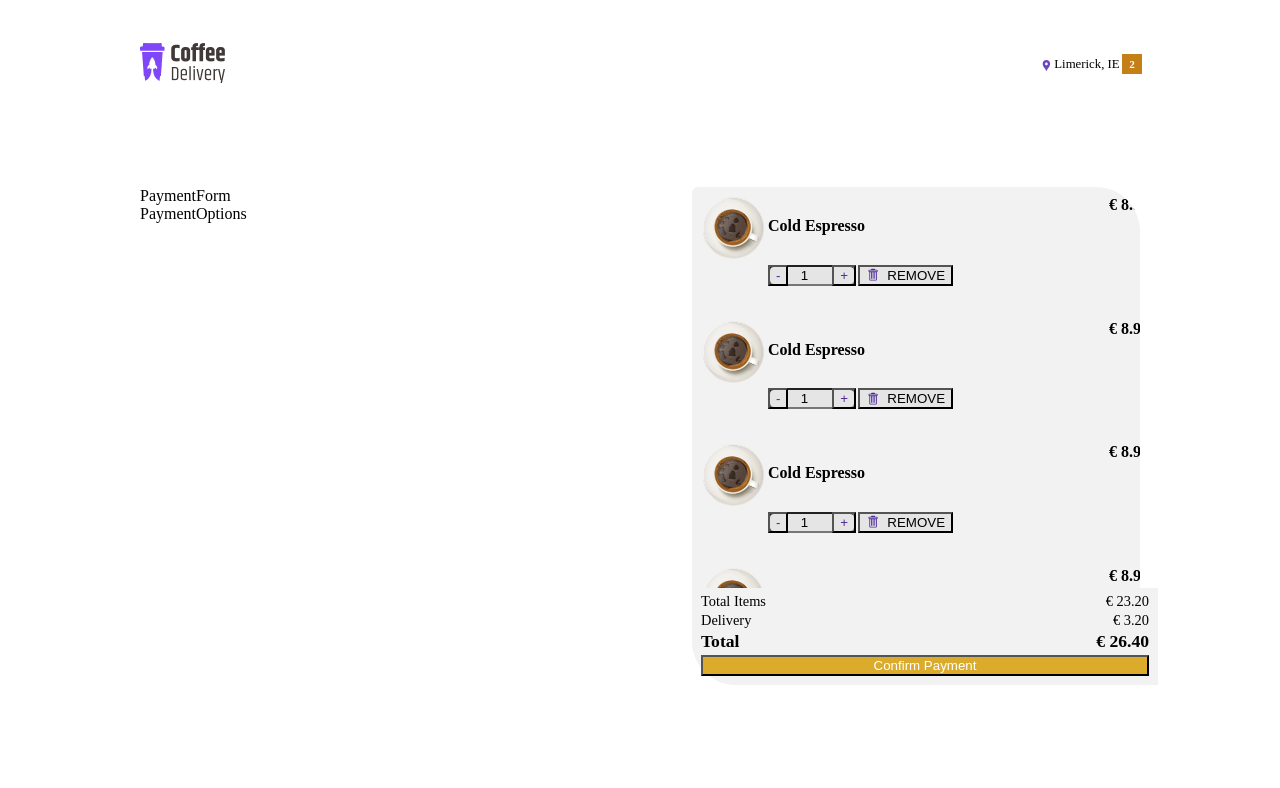
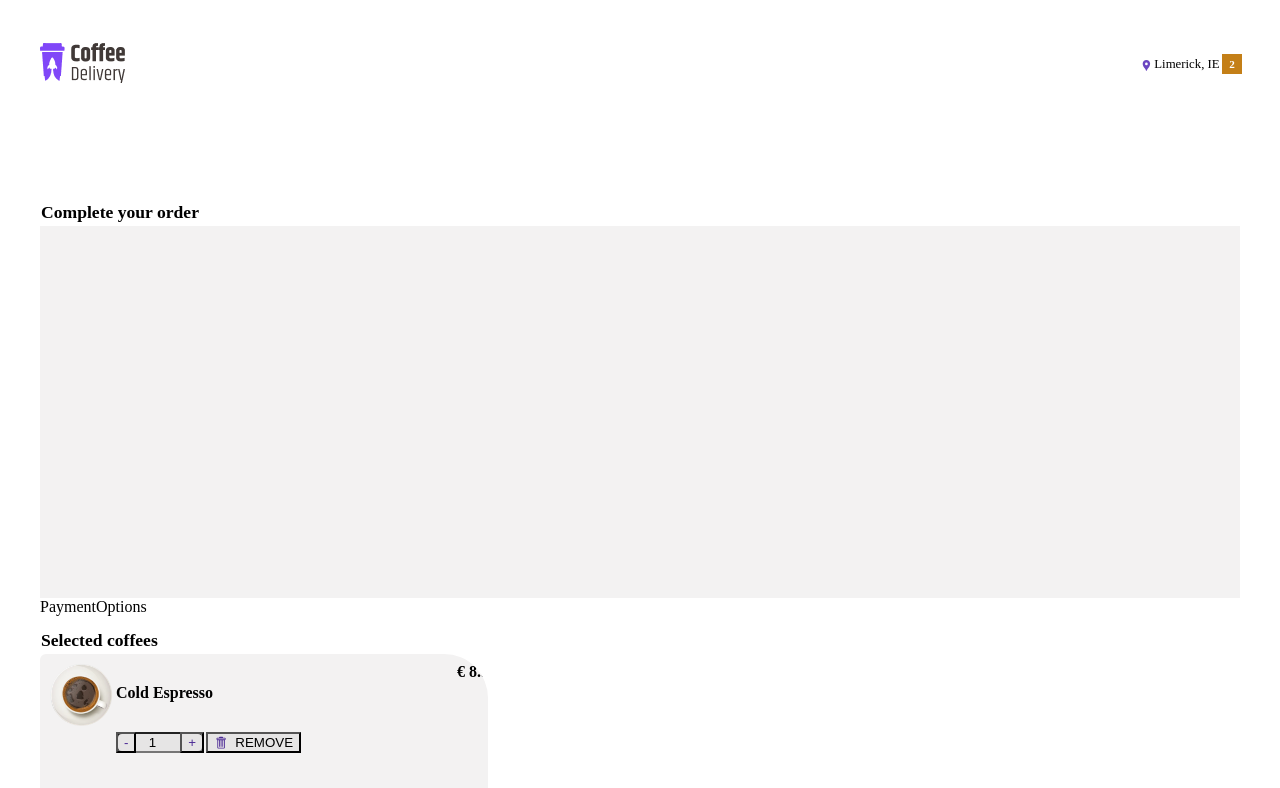
Before and after one commit to diebraga/delivery_coffee, a React (Vite) app: page /cart in a window 1280 px wide. Shown: the top 788 px of the page. Built offline with nearby package versions, Linux system fonts and the light colour scheme; the HTML template or start-up script is replaced by a standard one.

Commit message:
start form

```diff
--- a/src/components/Payment/PaymentForm.tsx
+++ b/src/components/Payment/PaymentForm.tsx
@@ -1,6 +1,31 @@
+import { Box, Flex, Heading } from "@chakra-ui/react";
+import { useWindowSize } from "../../hooks/useWindowSize";
 
 export function PaymentForm() {
+  const { width } = useWindowSize()
+
+  const isSmallerThan1336px = width && width < 1336
+
   return (
-    <div>PaymentForm</div>
+    <Box>
+      <Heading
+        as='h2'
+        fontSize={'1.1rem'}
+        mb='3'
+        ml='1'
+      >
+        Complete your order
+      </Heading>
+
+      <Flex
+        flexDir={'column'}
+        w={isSmallerThan1336px ? "100%" : '640px'}
+        bg='#F3F2F2'
+        h='372px'
+      >
+
+
+      </Flex>
+    </Box>
   )
 }
--- a/src/components/Payment/PaymentWidget.tsx
+++ b/src/components/Payment/PaymentWidget.tsx
@@ -1,10 +1,21 @@
-import { Box, Flex } from "@chakra-ui/react";
+import { Box, Flex, Heading } from "@chakra-ui/react";
 import { PaymentWidgetFooter } from "./PaymentWidgetFooter";
 import { PaymentWidgetItem } from "./PaymentWidgetItem";
 
 export function PaymentWidget() {
   return (
-    <Box>
+    <Flex
+      flexDir={'column'}
+    >
+      <Heading
+        as='h2'
+        fontSize={'1.1rem'}
+        mb='3'
+        ml='1'
+      >
+        Selected coffees
+      </Heading>
+
       <Flex
         maxW='448px'
         w='488px'
@@ -31,6 +42,6 @@ export function PaymentWidget() {
 
         <PaymentWidgetFooter />
       </Flex>
-    </Box>
+    </Flex>
   )
 }
--- a/src/components/Payment/index.tsx
+++ b/src/components/Payment/index.tsx
@@ -1,12 +1,18 @@
 import { Flex } from "@chakra-ui/react";
+import { useWindowSize } from "../../hooks/useWindowSize";
 import { PaymentForm } from "./PaymentForm";
 import { PaymentOptions } from "./PaymentOptions";
 import { PaymentWidget } from "./PaymentWidget";
 
 export function Payment() {
+  const { width } = useWindowSize()
+
+  const isSmallerThan1336px = width && width < 1336
+
   return (
     <Flex
-      justify={'space-between'}
+      justify={isSmallerThan1336px ? "center" : 'space-between'}
+      flexDir={"column"}
       mt='70px'
     >
       <Flex
--- a/src/pages/Cart/index.tsx
+++ b/src/pages/Cart/index.tsx
@@ -11,7 +11,7 @@ export function Cart() {
     >
       <Flex
         w='100%'
-        maxW='1000px'
+        maxW='1200px'
         flexDir={'column'}
         p='5'
       >
--- a/src/pages/Home/index.tsx
+++ b/src/pages/Home/index.tsx
@@ -12,7 +12,7 @@ export function Home() {
     >
       <Flex
         w='100%'
-        maxW='1000px'
+        maxW='1200px'
         flexDir={'column'}
         p='5'
       >
```
